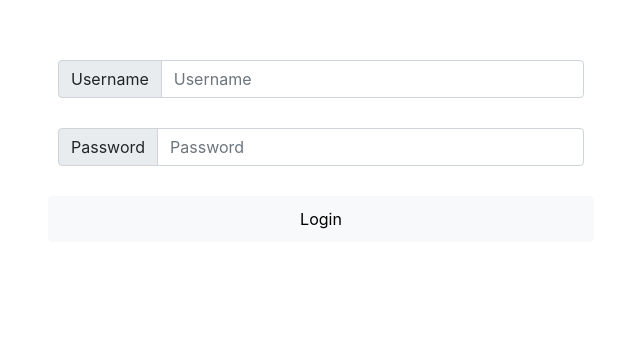
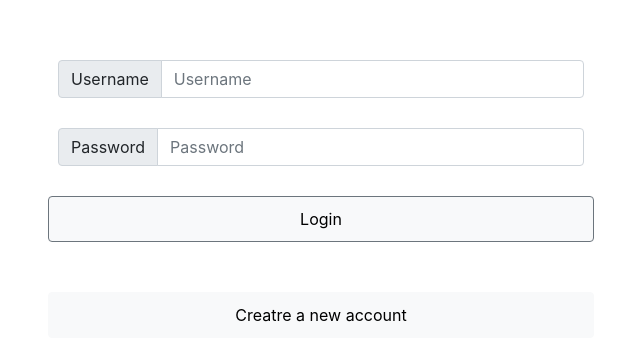
Before and after one commit to BenEli1/WhatsappWebReplica, a React (Create React App) app: page / in a window 1280 px wide. Shown: the part 110-470 px from the top of the page, without its empty margins (329-969 px from the left). Built offline with nearby package versions, Linux system fonts and the light colour scheme.

Commit message:
Merge branch 'master' of https://github.com/BenEli1/whatsapproject

```diff
--- a/src/loginPage/login.js
+++ b/src/loginPage/login.js
@@ -10,8 +10,9 @@ function Login(){
     <input type="password" class="form-control" placeholder="Password" aria-label="Password" aria-describedby="addon-wrapping"></input>
   </div>
   <div>
-  <button type="button" class="btn btn-light input-group">Login</button>
+  <button type="button" class="btn btn-light input-group border-secondary">Login</button>
   </div>
+  <button type="button" id="newaccount" class="btn btn-light input-group">Creatre a new account</button>
   </div>
 );
 }
```
